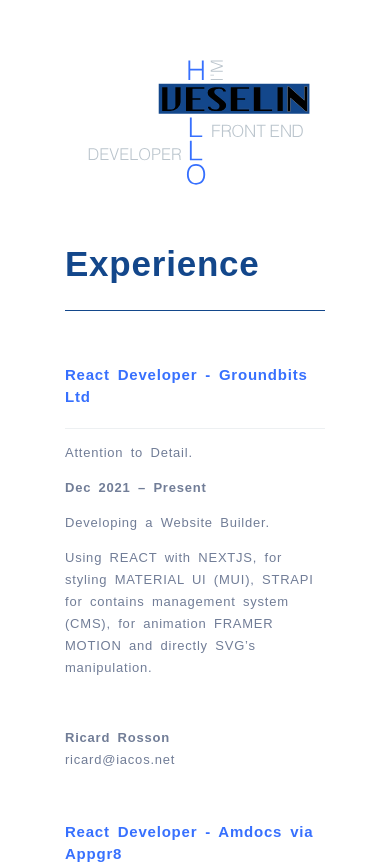
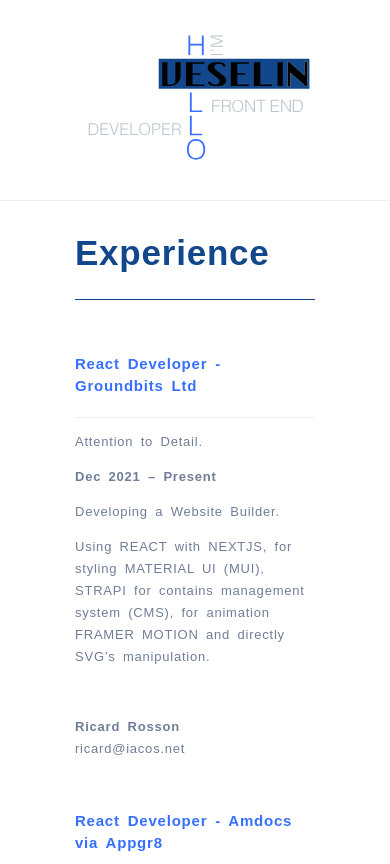
Before and after one commit to bacc0/trayanovCV, a Next.js app: page / in a window 390 px wide. Shown: the top 864 px of the page. Built offline with nearby package versions, Linux system fonts and the light colour scheme.

Commit message:
difer... lines

```diff
--- a/styles/styles.css
+++ b/styles/styles.css
@@ -82,7 +82,9 @@ body .vertical-center-container-right .vertical-center-right {
 
 body .pages-wrapper .page .page-nav {
   width: 100vw;
-  height: 250px;
+  height: 200px;
+  margin-bottom: 38px;
+  border-bottom: 1px solid #EDF0F2;
 }
 
 body .pages-wrapper .page .page-nav .title-container {
@@ -139,7 +141,7 @@ body .pages-wrapper .page .page-nav .title-container {
             justify-content: center;
   }
   body .pages-wrapper .page .page-body .page-body-left .container-content-left .content-left {
-    width: 260px;
+    width: 240px;
     padding-bottom: 39px;
   }
   body .pages-wrapper .page .page-body .page-body-right {
@@ -169,7 +171,7 @@ body .pages-wrapper .page .page-nav .title-container {
             justify-content: center;
   }
   body .pages-wrapper .page .page-body .page-body-right .container-content-right .content-right {
-    width: 260px;
+    width: 240px;
     min-height: 100px;
     padding-bottom: 39px;
   }
--- a/styles/styles.scss
+++ b/styles/styles.scss
@@ -2,14 +2,14 @@ $distance-middle-half: 19px;
 $distance-middle-full: $distance-middle-half * 2;
 
 $element-width: 236px;
-$element-width-mobile: 260px;
+$element-width-mobile: 240px;
 
 
 $title-width: ($element-width + $distance-middle-half) * 2;
 
 $accent-height: 120px;
-// $naw-height: $accent-height * 1.62;
-$naw-height: 250px;
+// $nav-height: $accent-height * 1.62;
+$nav-height: 200px;
 
 body {
      margin: 0;
@@ -101,7 +101,10 @@ body {
 
                .page-nav {
                     width: 100vw;
-                    height: $naw-height;
+                    height: $nav-height;
+                    margin-bottom: $distance-middle-full;
+                    // background-color: #EDF0F2;
+                    border-bottom: 1px solid #EDF0F2;
 
                     .title-container {
                          height: 100%;
```
Also changed, not shown: 1 other file (tests, documents, lock files or other folders).
